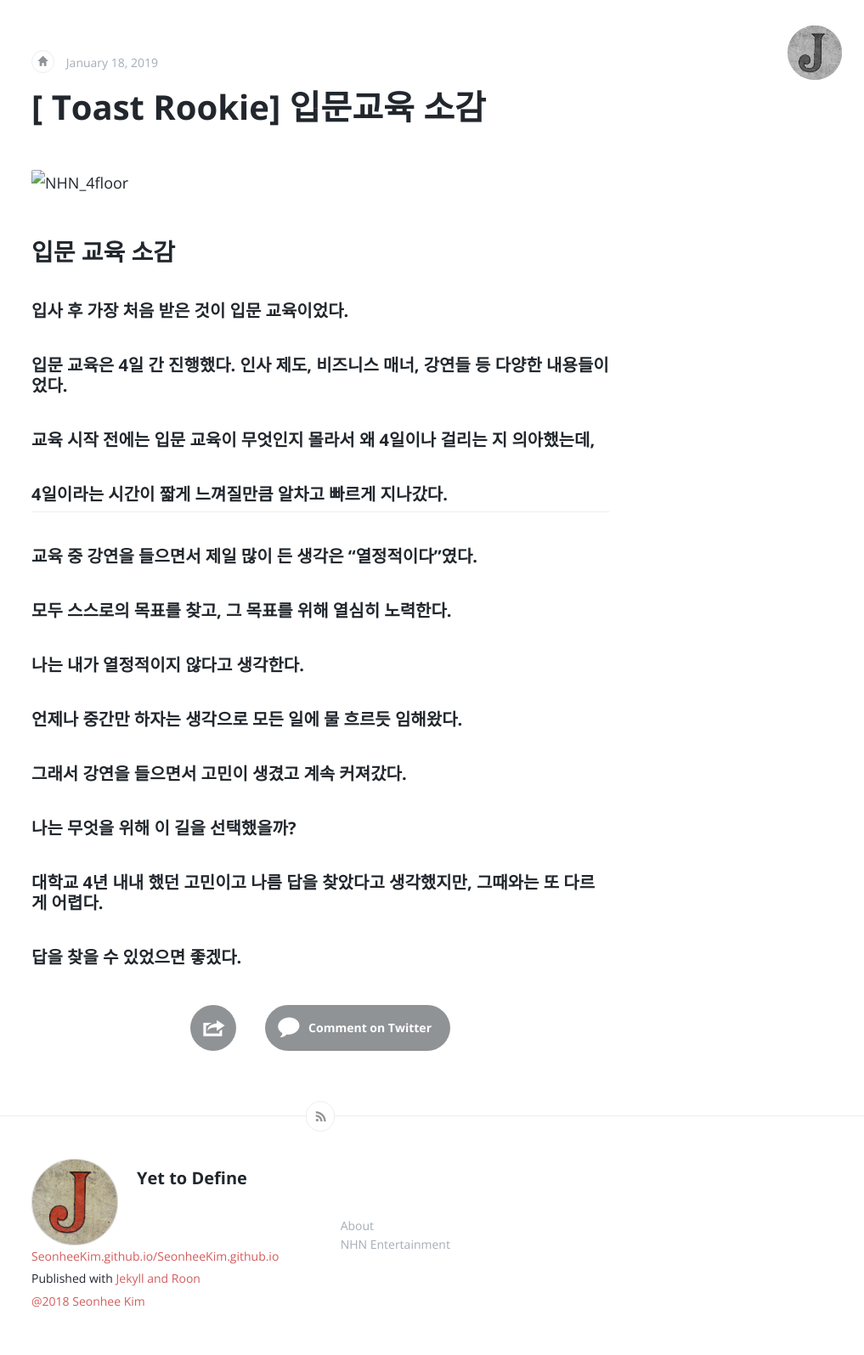
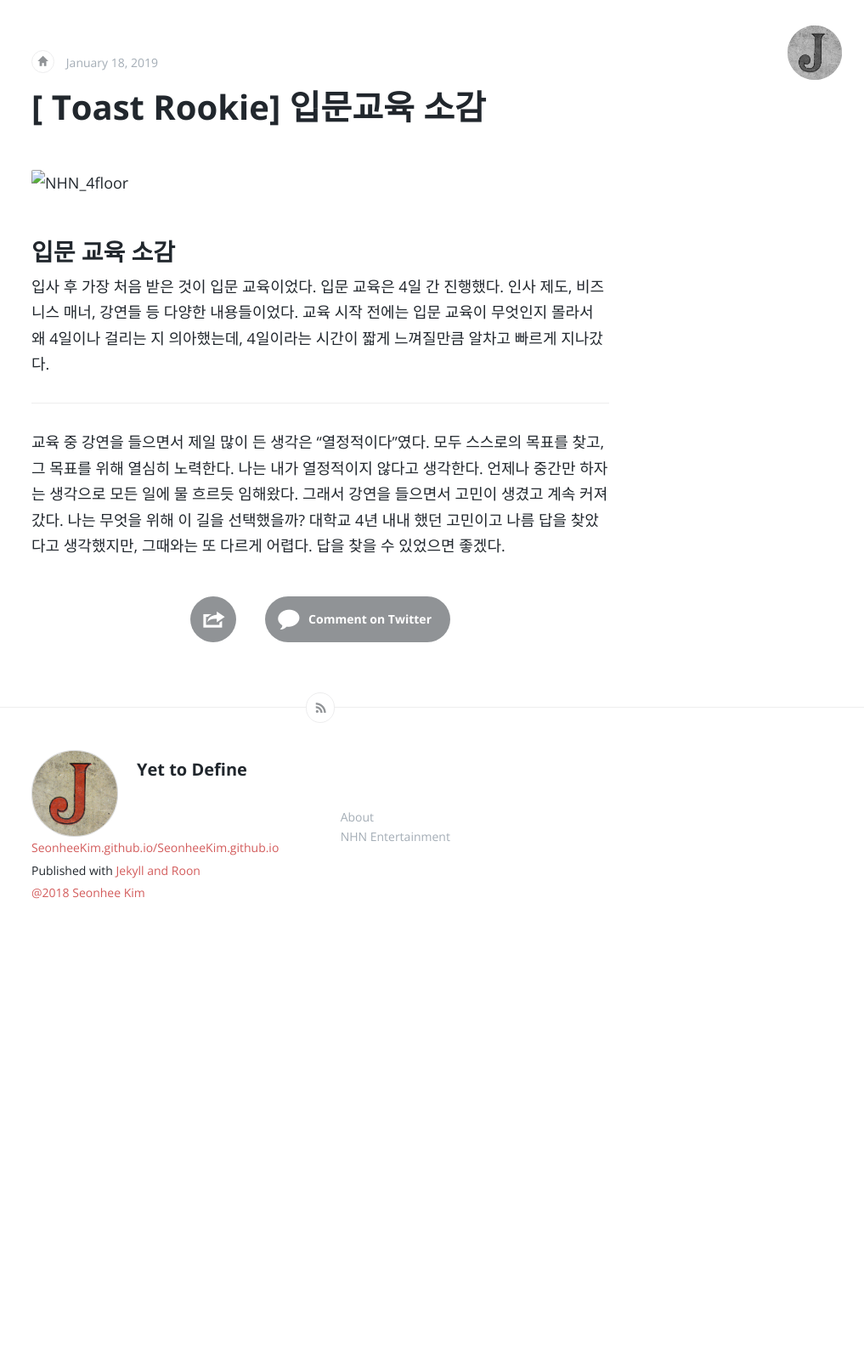
Before and after one commit to vormwald/joon, a Jekyll site: the page built from _posts/2019-01-18-[-TOAST-ROOKIE]-입문교육-소감.md, in a window 1280 px wide. Shown: the whole page at 85% size, without its empty margins (263-1280 px from the left). Built offline with Jekyll 4.4.1, drawn with Linux system fonts in a browser that asks for light colours; our own code applies the rules of GitHub Pages for plain Markdown files; comment, search, counter and statistics services are not loaded; after the commit the page ends 1115 px from its top, so only the background shows below that.

Commit message:
본문 텍스트로 대체

```diff
--- a/_posts/2019-01-18-[-TOAST-ROOKIE]-입문교육-소감.md
+++ b/_posts/2019-01-18-[-TOAST-ROOKIE]-입문교육-소감.md
@@ -3,18 +3,18 @@
 
 ## 입문 교육 소감
 
-###### 입사 후 가장 처음 받은 것이 입문 교육이었다.
-###### 입문 교육은 4일 간 진행했다. 인사 제도, 비즈니스 매너, 강연들 등 다양한 내용들이었다.
-###### 교육 시작 전에는 입문 교육이 무엇인지 몰라서 왜 4일이나 걸리는 지 의아했는데,
-###### 4일이라는 시간이 짧게 느껴질만큼 알차고 빠르게 지나갔다.
+입사 후 가장 처음 받은 것이 입문 교육이었다.
+입문 교육은 4일 간 진행했다. 인사 제도, 비즈니스 매너, 강연들 등 다양한 내용들이었다.
+교육 시작 전에는 입문 교육이 무엇인지 몰라서 왜 4일이나 걸리는 지 의아했는데,
+4일이라는 시간이 짧게 느껴질만큼 알차고 빠르게 지나갔다.
 
 * * *
 
-###### 교육 중 강연을 들으면서 제일 많이 든 생각은 "열정적이다"였다.
-###### 모두 스스로의 목표를 찾고, 그 목표를 위해 열심히 노력한다.
-###### 나는 내가 열정적이지 않다고 생각한다.
-###### 언제나 중간만 하자는 생각으로 모든 일에 물 흐르듯 임해왔다.
-###### 그래서 강연을 들으면서 고민이 생겼고 계속 커져갔다.
-###### 나는 무엇을 위해 이 길을 선택했을까?
-###### 대학교 4년 내내 했던 고민이고 나름 답을 찾았다고 생각했지만, 그때와는 또 다르게 어렵다.
-###### 답을 찾을 수 있었으면 좋겠다.
+교육 중 강연을 들으면서 제일 많이 든 생각은 "열정적이다"였다.
+모두 스스로의 목표를 찾고, 그 목표를 위해 열심히 노력한다.
+나는 내가 열정적이지 않다고 생각한다.
+언제나 중간만 하자는 생각으로 모든 일에 물 흐르듯 임해왔다.
+그래서 강연을 들으면서 고민이 생겼고 계속 커져갔다.
+나는 무엇을 위해 이 길을 선택했을까?
+대학교 4년 내내 했던 고민이고 나름 답을 찾았다고 생각했지만, 그때와는 또 다르게 어렵다.
+답을 찾을 수 있었으면 좋겠다.
```
